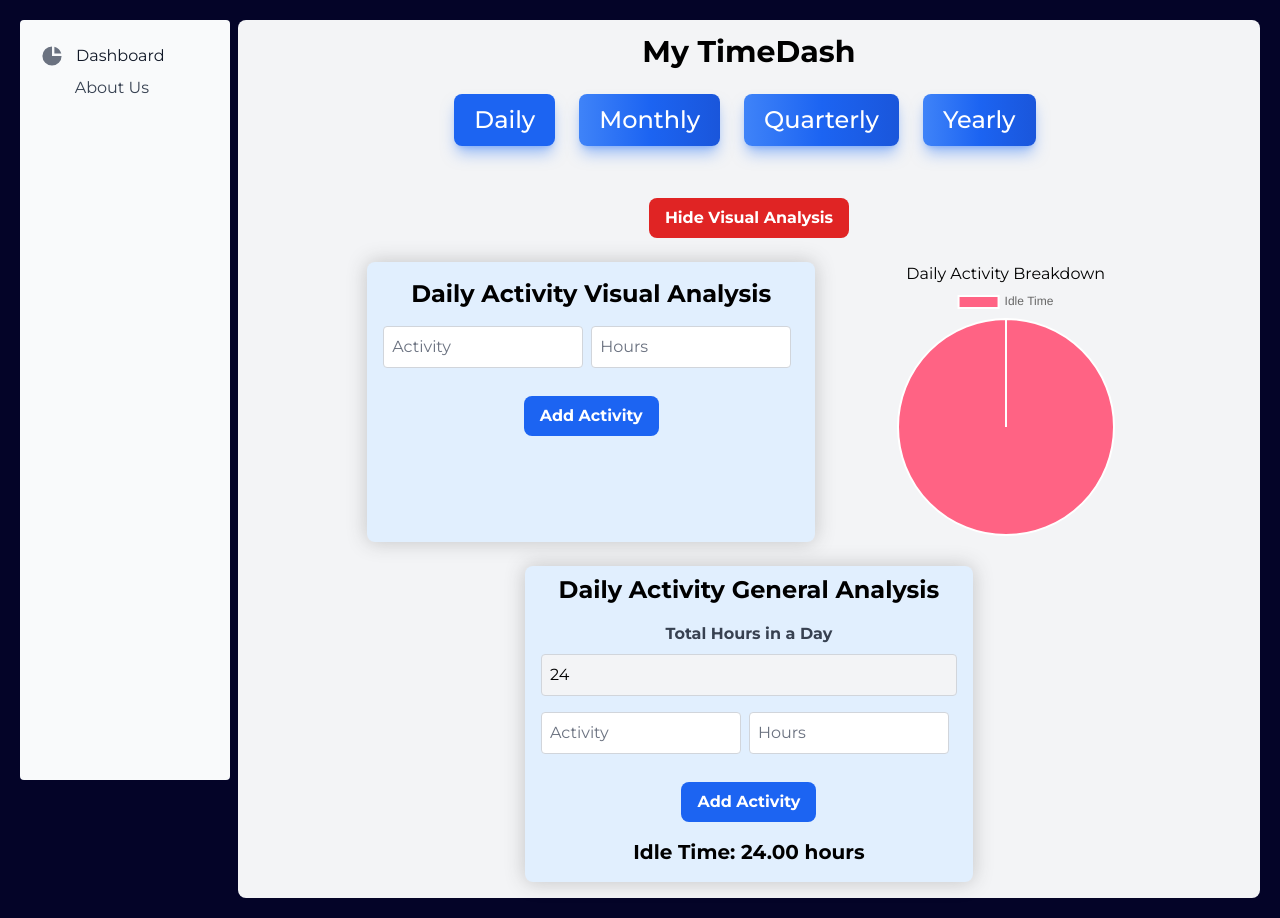
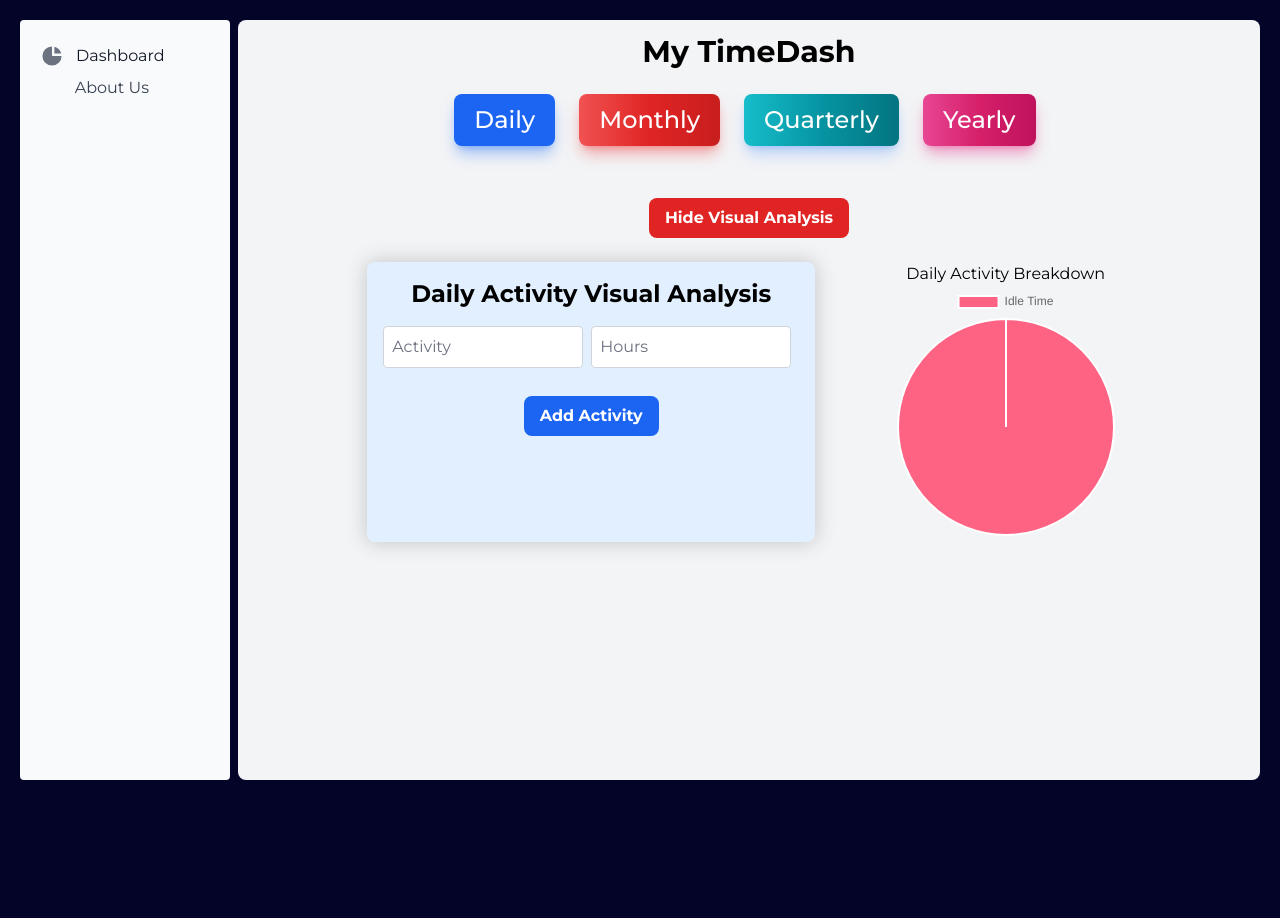
Before and after one commit to Saakshi-Shenoy/My-Time-Dash, a React (Create React App) app: page / in a window 1280 px wide. Both pictures are taken after a click on the button "Analyse Visually". After the commit the page ends 800 px from the top, so only its background shows below. Built offline with nearby package versions, Linux system fonts and the light colour scheme.

Commit message:
Css changes made

```diff
--- a/src/components/dashboard.jsx
+++ b/src/components/dashboard.jsx
@@ -1,55 +1,3 @@
-// import React, { useState } from "react";
-// import Analysis from "./analysis";
-
-// function Dashboard() {
-//   const [selectedPeriod, setSelectedPeriod] = useState("daily");
-
-//   return (
-//     <div className="dashboard bg-gray-100 w-full h-95vh ml-2 p-4 rounded-lg">
-//       <div className="dash-content text-center">
-//         <h1
-//           className="text-2xl font-bold mb-4"
-//           style={{ fontSize: "30px", paddingBottom: "1%" }}
-//         >
-//           My TimeDash
-//         </h1>
-//         <div className="flex justify-center items-center gap-4 text-2xl pb-5">
-//           <button
-//             className="text-white bg-gradient-to-r from-blue-500 via-blue-600 to-blue-700 hover:bg-gradient-to-br focus:ring-4 focus:outline-none focus:ring-blue-300 dark:focus:ring-blue-800 shadow-lg shadow-blue-500/50 dark:shadow-lg dark:shadow-blue-800/80 font-medium rounded-lg px-5 py-2.5 text-center mr-2 mb-2"
-//             onClick={() => setSelectedPeriod("daily")}
-//             type="button"
-//           >
-//             Daily
-//           </button>
-//           <button
-//             className="text-white bg-gradient-to-r from-red-500 via-red-600 to-red-700 hover:bg-gradient-to-br focus:ring-4 focus:outline-none focus:ring-red-300 dark:focus:ring-red-800 shadow-lg shadow-red-500/50 dark:shadow-lg dark:shadow-red-800/80 font-medium rounded-lg px-5 py-2.5 text-center mr-2 mb-2"
-//             onClick={() => setSelectedPeriod("monthly")}
-//             type="button"
-//           >
-//             Monthly
-//           </button>
-//           <button
-//             className="text-white bg-gradient-to-r from-blue-400 via-blue-500 to-blue-600 hover:bg-gradient-to-br focus:ring-4 focus:outline-none focus:ring-blue-300 dark:focus:ring-blue-800 shadow-lg shadow-blue-400/50 dark:shadow-lg dark:shadow-blue-800/80 font-medium rounded-lg px-5 py-2.5 text-center mr-2 mb-2"
-//             onClick={() => setSelectedPeriod("quarterly")}
-//             type="button"
-//           >
-//             Quarterly
-//           </button>
-//           <button
-//             className="text-white bg-gradient-to-r from-pink-500 via-pink-600 to-pink-700 hover:bg-gradient-to-br focus:ring-4 focus:outline-none focus:ring-pink-300 dark:focus:ring-pink-800 shadow-lg shadow-pink-500/50 dark:shadow-lg dark:shadow-pink-800/80 font-medium rounded-lg px-5 py-2.5 text-center mr-2 mb-2"
-//             onClick={() => setSelectedPeriod("yearly")}
-//             type="button"
-//           >
-//             Yearly
-//           </button>
-//         </div>
-//         <Analysis selectedPeriod={selectedPeriod} />
-//       </div>
-//     </div>
-//   );
-// }
-
-// export default Dashboard;
 
 import React, { useState, useEffect } from "react";
 import Analysis from "./analysis";
@@ -57,7 +5,9 @@
 
 function Dashboard() {
   const [selectedPeriod, setSelectedPeriod] = useState("daily");
-  const [dailyActivities, setDailyActivities] = useState([{ activity: "", hours: "" }]);
+  const [dailyActivities, setDailyActivities] = useState([
+    { activity: "", hours: "" },
+  ]);
   const [dailyIdleTime, setDailyIdleTime] = useState(24);
   const [isDailyIdleTimeZero, setIsDailyIdleTimeZero] = useState(false);
   const [showChart, setShowChart] = useState(false);
@@ -66,21 +16,18 @@
   const [yearlyActivities, setYearlyActivities] = useState([]);
   const [showVisualAnalysis, setShowVisualAnalysis] = useState(false); // State to control visibility
 
-  // Function to handle change in daily activities
   const handleDailyChange = (index, event) => {
     const newActivities = [...dailyActivities];
     newActivities[index][event.target.name] = event.target.value;
     setDailyActivities(newActivities);
   };
 
-  // Function to add new activity in daily analysis
   const handleDailyAdd = () => {
     if (!isDailyIdleTimeZero) {
       setDailyActivities([...dailyActivities, { activity: "", hours: "" }]);
     }
   };
 
-  // Effect to calculate daily idle time and synchronize other periods
   useEffect(() => {
     const spentHours = dailyActivities.reduce((total, activity) => {
       return total + parseFloat(activity.hours || 0);
@@ -89,7 +36,6 @@
     setDailyIdleTime(newIdleTime <= 0 ? 0 : newIdleTime);
     setIsDailyIdleTimeZero(newIdleTime <= 0);
 
-    // Synchronize other periods based on daily activities
     const calculatePeriodActivities = (multiplier) => {
       return dailyActivities.map((activity) => ({
         ...activity,
@@ -97,19 +43,17 @@
       }));
     };
 
-    setMonthlyActivities(calculatePeriodActivities(30)); // Assuming monthly data is 30 times daily
-    setQuarterlyActivities(calculatePeriodActivities(90)); // Assuming quarterly data is 90 times daily
-    setYearlyActivities(calculatePeriodActivities(365)); // Assuming yearly data is 365 times daily
+    setMonthlyActivities(calculatePeriodActivities(30));
+    setQuarterlyActivities(calculatePeriodActivities(90));
+    setYearlyActivities(calculatePeriodActivities(365));
   }, [dailyActivities]);
 
-  // Function to handle period change
   const handlePeriodChange = (period) => {
     setSelectedPeriod(period);
     setShowChart(false);
-    setShowVisualAnalysis(false); // Ensure visual analysis section is hidden on period change
+    setShowVisualAnalysis(false);
   };
 
-  // Toggle function for showing visual analysis
   const toggleVisualAnalysis = () => {
     setShowVisualAnalysis(!showVisualAnalysis);
   };
@@ -117,7 +61,10 @@
   return (
     <div className="dashboard bg-gray-100 w-full h-95vh ml-2 p-4 rounded-lg">
       <div className="dash-content text-center">
-        <h1 className="text-2xl font-bold mb-4" style={{ fontSize: "30px", paddingBottom: "1%" }}>
+        <h1
+          className="text-2xl font-bold mb-4"
+          style={{ fontSize: "30px", paddingBottom: "1%" }}
+        >
           My TimeDash
         </h1>
         <div className="flex justify-center items-center gap-4 text-2xl pb-5">
@@ -133,41 +80,30 @@
             Daily
           </button>
           <button
-            className={`${
-              selectedPeriod === "monthly"
-                ? "bg-blue-600"
-                : "bg-gradient-to-r from-blue-500 via-blue-600 to-blue-700 hover:bg-gradient-to-br"
-            } text-white focus:ring-4 focus:outline-none focus:ring-blue-300 dark:focus:ring-blue-800 shadow-lg shadow-blue-500/50 dark:shadow-lg dark:shadow-blue-800/80 font-medium rounded-lg px-5 py-2.5 text-center mr-2 mb-2`}
-            onClick={() => handlePeriodChange("monthly")}
+            className="text-white bg-gradient-to-r from-red-500 via-red-600 to-red-700 hover:bg-gradient-to-br focus:ring-4 focus:outline-none focus:ring-red-300 dark:focus:ring-red-800 shadow-lg shadow-red-500/50 dark:shadow-lg dark:shadow-red-800/80 font-medium rounded-lg px-5 py-2.5 text-center mr-2 mb-2"
+            onClick={() => setSelectedPeriod("monthly")}
             type="button"
           >
             Monthly
           </button>
+
           <button
-            className={`${
-              selectedPeriod === "quarterly"
-                ? "bg-blue-600"
-                : "bg-gradient-to-r from-blue-500 via-blue-600 to-blue-700 hover:bg-gradient-to-br"
-            } text-white focus:ring-4 focus:outline-none focus:ring-blue-300 dark:focus:ring-blue-800 shadow-lg shadow-blue-500/50 dark:shadow-lg dark:shadow-blue-800/80 font-medium rounded-lg px-5 py-2.5 text-center mr-2 mb-2`}
-            onClick={() => handlePeriodChange("quarterly")}
+            className="text-white bg-gradient-to-r from-teal-400 via-teal-500 to-teal-600 hover:bg-gradient-to-br focus:ring-4 focus:outline-none focus:ring-blue-300 dark:focus:ring-blue-800 shadow-lg shadow-blue-400/50 dark:shadow-lg dark:shadow-blue-800/80 font-medium rounded-lg px-5 py-2.5 text-center mr-2 mb-2"
+            onClick={() => setSelectedPeriod("quarterly")}
             type="button"
           >
             Quarterly
           </button>
+
           <button
-            className={`${
-              selectedPeriod === "yearly"
-                ? "bg-blue-600"
-                : "bg-gradient-to-r from-blue-500 via-blue-600 to-blue-700 hover:bg-gradient-to-br"
-            } text-white focus:ring-4 focus:outline-none focus:ring-blue-300 dark:focus:ring-blue-800 shadow-lg shadow-blue-500/50 dark:shadow-lg dark:shadow-blue-800/80 font-medium rounded-lg px-5 py-2.5 text-center mr-2 mb-2`}
-            onClick={() => handlePeriodChange("yearly")}
+            className="text-white bg-gradient-to-r from-pink-500 via-pink-600 to-pink-700 hover:bg-gradient-to-br focus:ring-4 focus:outline-none focus:ring-pink-300 dark:focus:ring-pink-800 shadow-lg shadow-pink-500/50 dark:shadow-lg dark:shadow-pink-800/80 font-medium rounded-lg px-5 py-2.5 text-center mr-2 mb-2"
+            onClick={() => setSelectedPeriod("yearly")}
             type="button"
           >
             Yearly
           </button>
         </div>
 
-        {/* Button to toggle visual analysis section */}
         {selectedPeriod === "daily" && (
           <div className="flex justify-center gap-4 mt-6">
             <button
@@ -183,11 +119,12 @@
           </div>
         )}
 
-        {/* Render visual analysis section if showVisualAnalysis is true */}
         {selectedPeriod === "daily" && showVisualAnalysis && (
           <div className="flex justify-center gap-4 mt-6">
             <div className="anal-form p-4 bg-blue-100 rounded-lg w-full max-w-md">
-              <h2 className="text-2xl font-bold mb-4">Daily Activity Visual Analysis</h2>
+              <h2 className="text-2xl font-bold mb-4">
+                Daily Activity Visual Analysis
+              </h2>
               {dailyActivities.map((activity, index) => (
                 <div key={index} className="flex items-center mb-3">
                   <input
@@ -211,14 +148,23 @@
               <button
                 onClick={handleDailyAdd}
                 className={`${
-                  isDailyIdleTimeZero ? "bg-gray-400 cursor-not-allowed" : "bg-blue-600 hover:bg-blue-800"
+                  isDailyIdleTimeZero
+                    ? "bg-gray-400 cursor-not-allowed"
+                    : "bg-blue-600 hover:bg-blue-800"
                 } text-white font-bold py-2 px-4 rounded-lg mt-4`}
                 disabled={isDailyIdleTimeZero}
               >
                 Add Activity
               </button>
             </div>
-            <div style={{ width: "250px", height: "250px", marginBottom: "3%", marginLeft: "5%" }}>
+            <div
+              style={{
+                width: "250px",
+                height: "250px",
+                marginBottom: "3%",
+                marginLeft: "5%",
+              }}
+            >
               <DailyPieChart
                 dailyActivities={dailyActivities}
                 dailyIdleTime={dailyIdleTime}
@@ -228,7 +174,7 @@
           </div>
         )}
 
-        {/* Render Analysis component regardless of visual analysis */}
+        {!showVisualAnalysis && (
           <Analysis
             selectedPeriod={selectedPeriod}
             dailyActivities={dailyActivities}
@@ -236,7 +182,7 @@
             quarterlyActivities={quarterlyActivities}
             yearlyActivities={yearlyActivities}
           />
-
+        )}
       </div>
     </div>
   );
```
Lines whose indentation alone changed are shown as unchanged.
